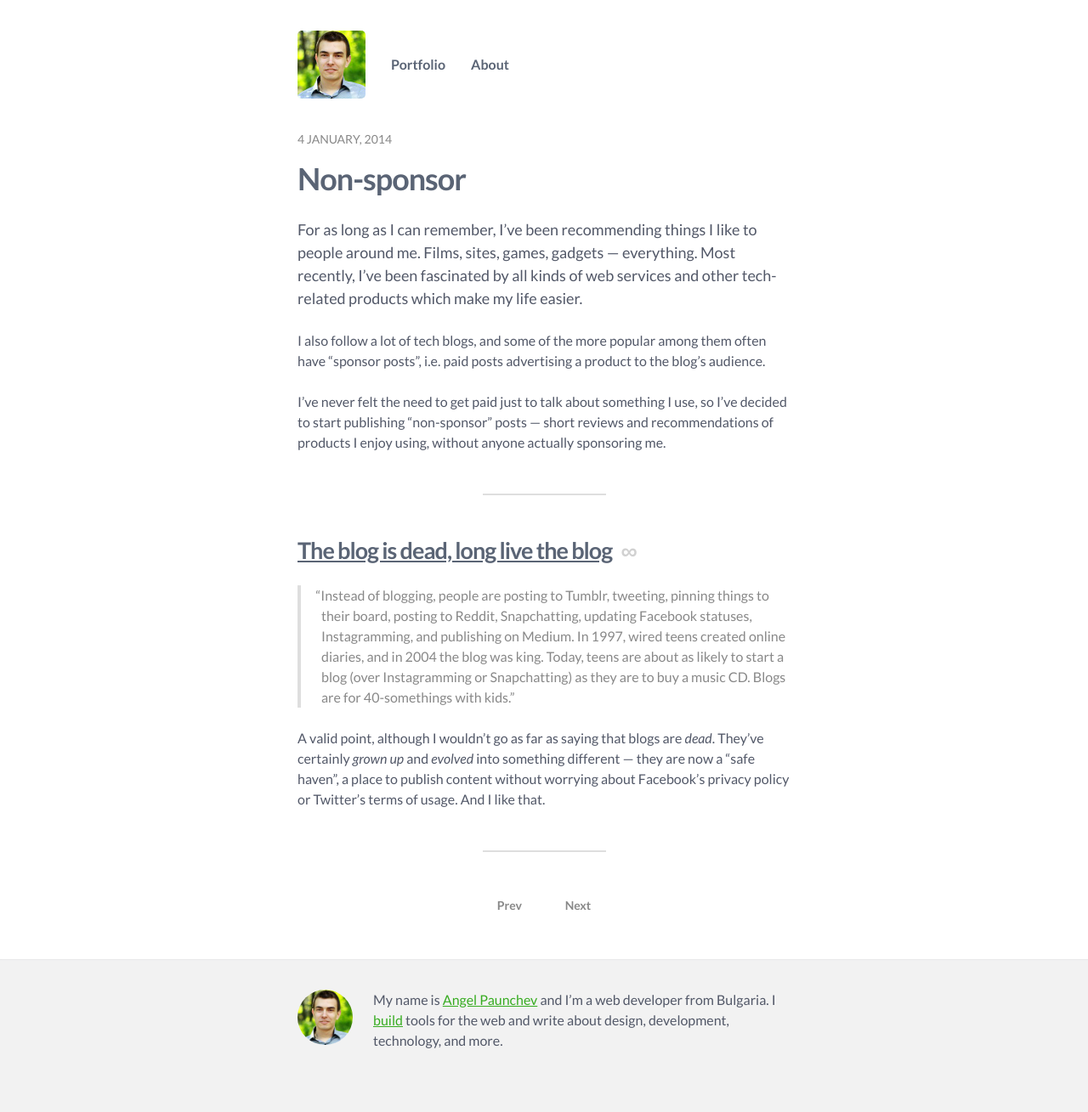
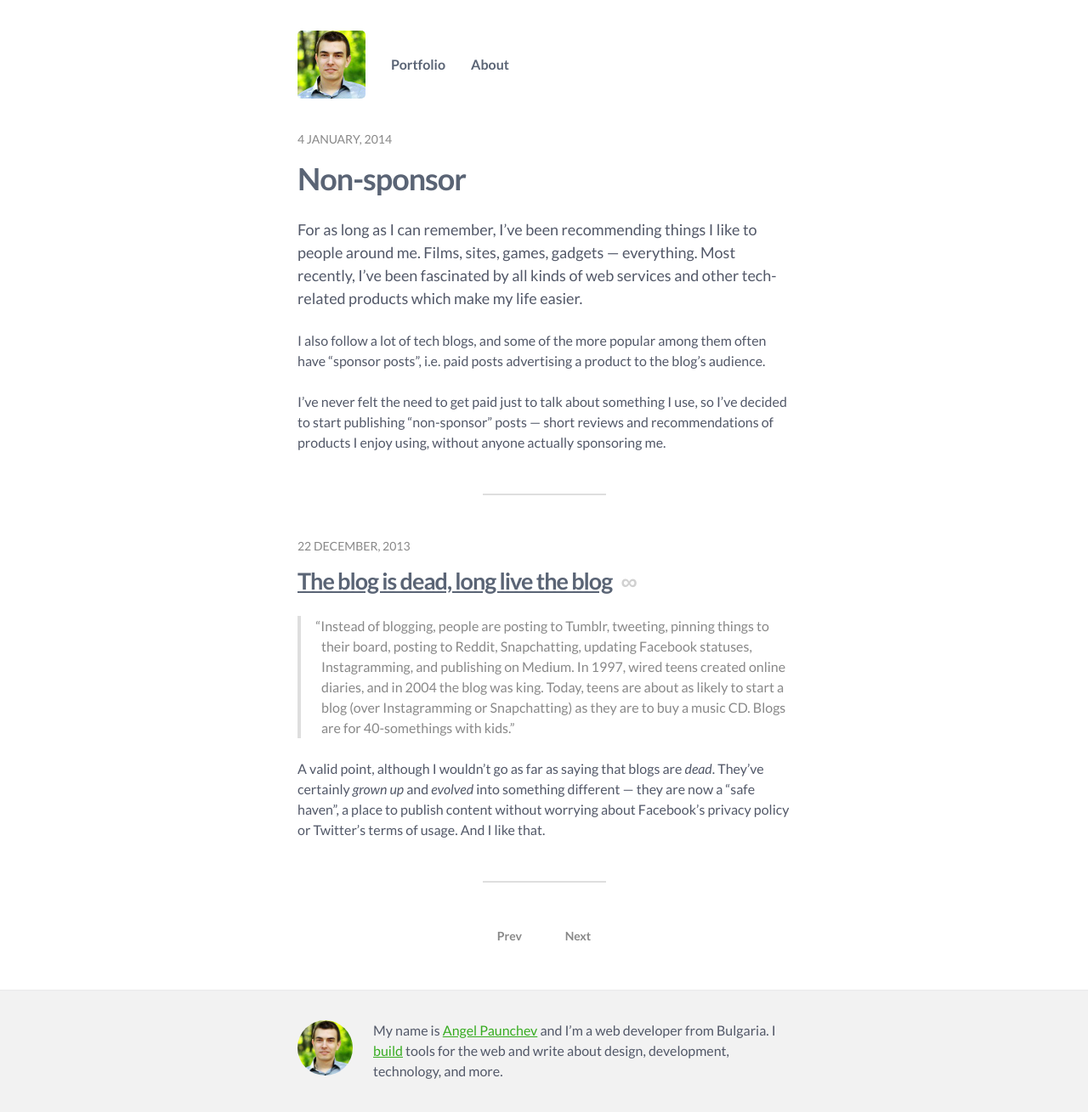
Before and after one commit to apaunchev/paunchev.com, a Jekyll site: the page built from index.html, in a window 1280 px wide. Shown: the whole page at 85% size. Built offline with Jekyll 4.4.1, drawn with Linux system fonts in a browser that asks for light colours; Markdown is read by kramdown in place of the engine named in the settings; the list of posts is cut into pages by our own code; before the commit the page ends 1273 px from its top, so only the background shows below that.

Commit message:
Change how post date is displayed

```diff
--- a/index.html
+++ b/index.html
@@ -7,10 +7,10 @@ page_class: page--home
     {% for post in paginator.posts %}
         <article class="post{% if post.custom_type %} post--{{ post.custom_type }}{% endif %}">
             <header class="post-head">
+                <p class="post-meta">
+                    <time datetime="{{ post.date | date_to_xmlschema }}">{{ post.date | date: "%e %B, %Y" }}</time>
+                </p>
                 {% if post.custom_type == 'article' %}
-                    <p class="post-meta">
-                        <time datetime="{{ post.date | date_to_xmlschema }}">{{ post.date | date: "%e %B, %Y" }}</time>
-                    </p>
                     <h1><a href="{{ post.url }}">{{ post.title }}</a></h1>
                 {% elsif post.custom_type == 'link' %}
                     <h1>
```
